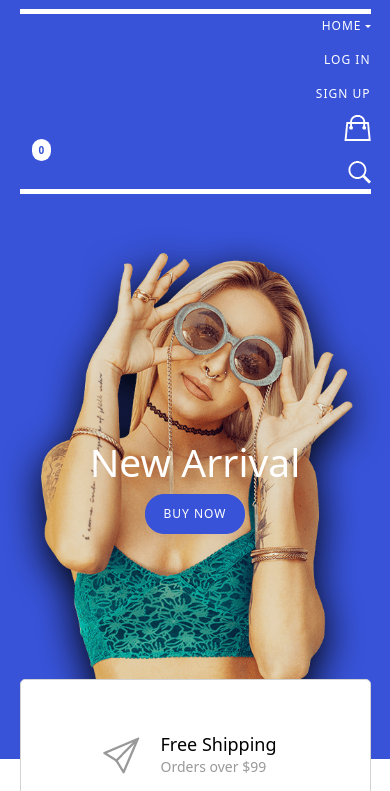
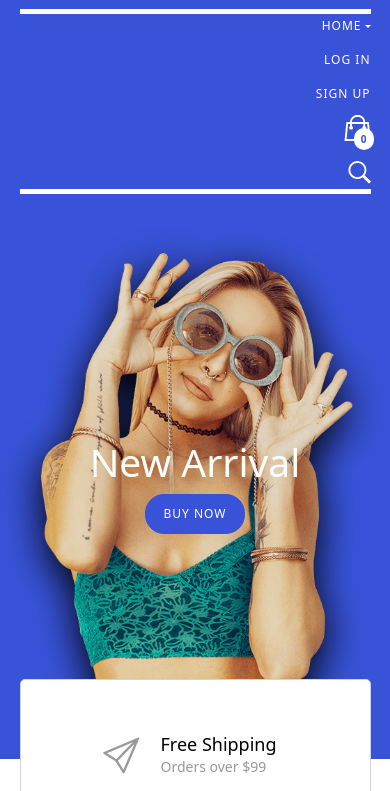
Before and after one commit to sethsnow182/bepro, a website: page www/index.html in a window 390 px wide. Both pictures are taken after a click on the element 282 px from the left and 42 px from the top of the page. Shown: the part 53-844 px from the top of the page. Drawn offline with nearby package versions, Linux system fonts and the light colour scheme.

Commit message:
Adds the cart-badge to the smaller resolutions screens

```diff
--- a/www/css/main.css
+++ b/www/css/main.css
@@ -1797,6 +1797,11 @@ input#btn:hover {
   .dropdown-menu[style] {
     inset: auto !important;
     transform: translate(1px, 34px) !important;
+  }
+  .cart-badge {
+    bottom: -5px !important;
+    right: -3px !important;
+    left: inherit;
   }
 }
 
```
